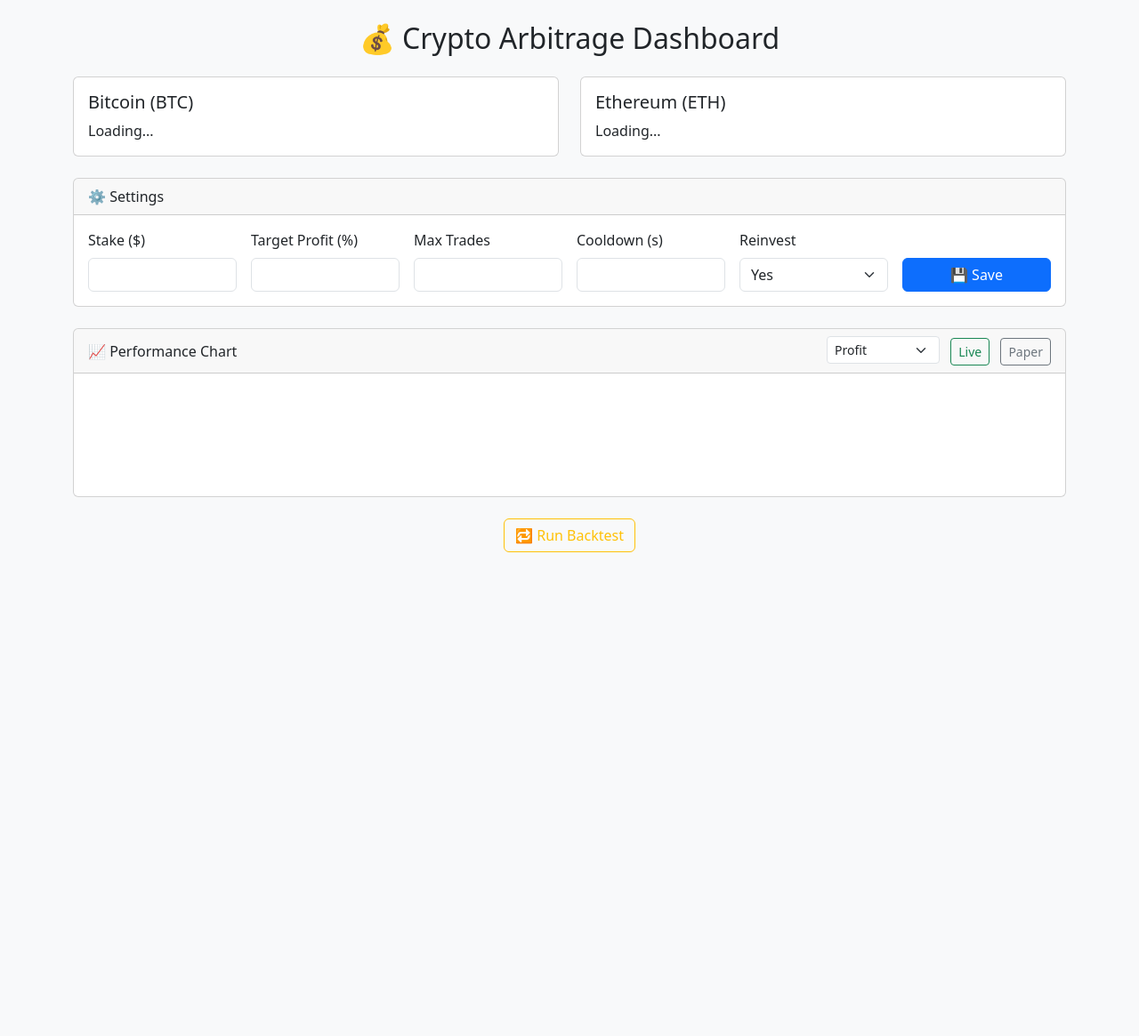
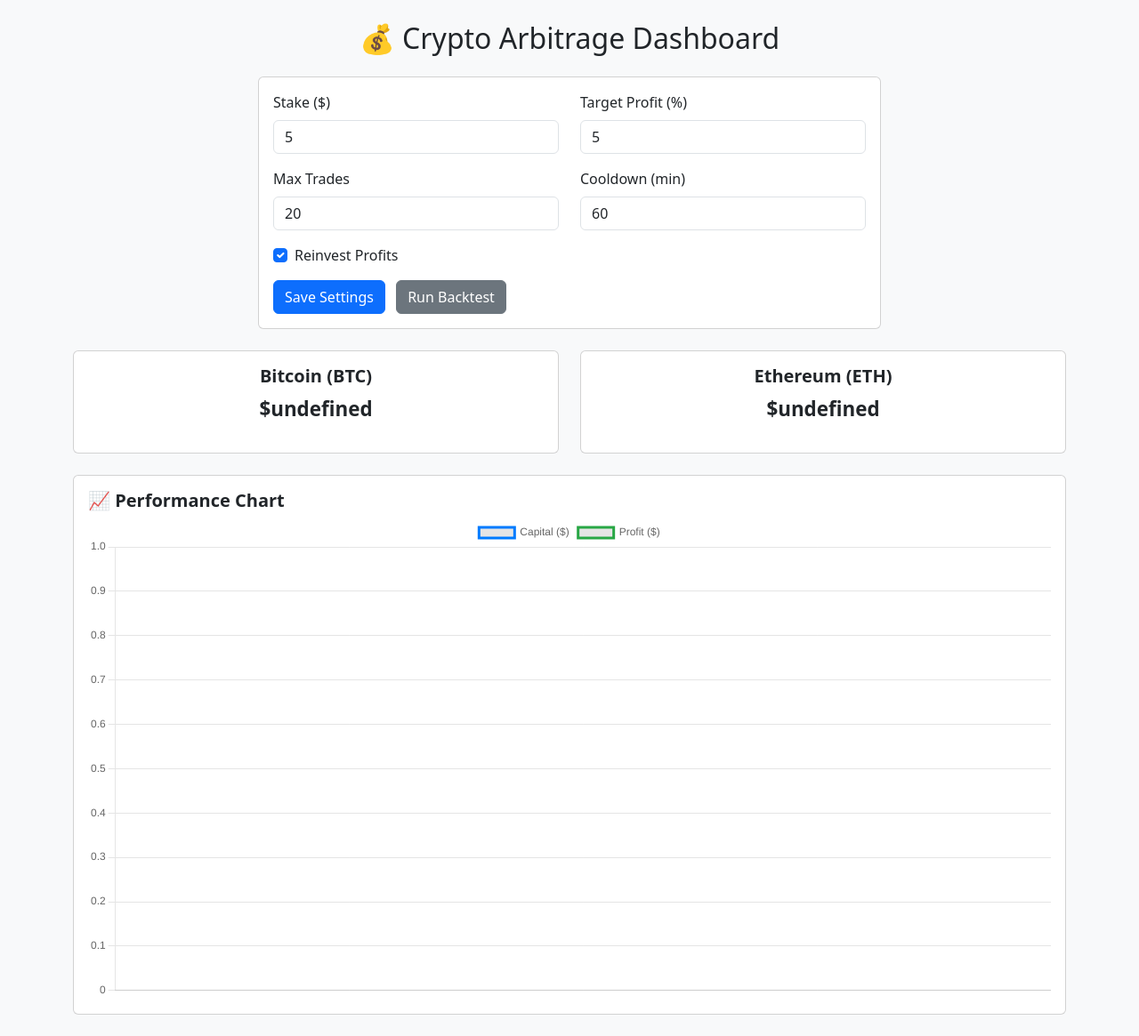
Before and after one commit to clement-mbogo/crypto-arbirtage-dashboard, a Flask app: page / in a window 1280 px wide. Shown: the whole page at 89% size. Before the commit the page ends 621 px from the top, so only its background shows below. Run offline with Flask 3, Linux system fonts and the light colour scheme; data that the repository does not hold is empty.

Commit message:
html and app clean

```diff
--- a/app.py
+++ b/app.py
@@ -1,82 +1,72 @@
-# app.py (Updated with caching + backtest + BTC/ETH fixes)
-
-from flask import Flask, render_template, jsonify, request
-import requests, time, json, os
+from flask import Flask, render_template, request, jsonify
+import requests
+import json
+import os
+import sqlite3
 from datetime import datetime
 
 app = Flask(__name__)
 
-CACHE = {
-    "last_prices": {},
-    "last_fetch": 0
-}
+SETTINGS_PATH = "settings.json"
 
-SETTINGS_FILE = "settings.json"
-TRADE_LOG = "trades.db"
-
-# --------------------------- UTILS ---------------------------
-def load_settings():
-    if os.path.exists(SETTINGS_FILE):
-        with open(SETTINGS_FILE, 'r') as f:
+# === Helpers ===
+def get_settings():
+    if os.path.exists(SETTINGS_PATH):
+        with open(SETTINGS_PATH, "r") as f:
             return json.load(f)
     return {
         "stake": 5,
         "target_profit": 5,
         "max_trades": 20,
-        "cooldown": 1,
-        "reinvest": True
+        "cooldown": 60,
+        "reinvest": True,
+        "mode": "live"
     }
 
 def save_settings(data):
-    with open(SETTINGS_FILE, 'w') as f:
-        json.dump(data, f, indent=2)
+    with open(SETTINGS_PATH, "w") as f:
+        json.dump(data, f)
 
-# --------------------------- ROUTES ---------------------------
+# === Routes ===
 @app.route("/")
 def dashboard():
-    settings = load_settings()
+    settings = get_settings()
     return render_template("dashboard.html", settings=settings)
+
+@app.route("/settings", methods=["GET", "POST"])
+def settings():
+    if request.method == "POST":
+        data = request.json
+        save_settings(data)
+        return jsonify({"message": "Settings saved successfully"})
+    return jsonify(get_settings())
 
 @app.route("/prices")
 def prices():
-    now = time.time()
-    if now - CACHE["last_fetch"] < 60:
-        return jsonify(CACHE["last_prices"])
-
     try:
         url = "https://api.coingecko.com/api/v3/simple/price?ids=bitcoin,ethereum&vs_currencies=usd"
-        res = requests.get(url)
-        data = res.json()
-        prices = {
-            "btc": data["bitcoin"]["usd"],
-            "eth": data["ethereum"]["usd"]
-        }
-        CACHE["last_prices"] = prices
-        CACHE["last_fetch"] = now
-        return jsonify(prices)
+        response = requests.get(url)
+        response.raise_for_status()
+        data = response.json()
+        return jsonify({
+            "BTC": data.get("bitcoin", {}).get("usd", "N/A"),
+            "ETH": data.get("ethereum", {}).get("usd", "N/A")
+        })
     except Exception as e:
-        print("Price error:", e)
-        return jsonify({"btc": "Error", "eth": "Error"}), 500
-
-@app.route("/update_settings", methods=["POST"])
-def update_settings():
-    data = request.json
-    save_settings(data)
-    return jsonify({"status": "ok"})
+        print("Error fetching prices:", e)
+        return jsonify({"BTC": "Error", "ETH": "Error"}), 500
 
 @app.route("/real_growth")
 def real_growth():
-    data = {
-        "labels": ["T1", "T2", "T3", "T4"],
-        "capital": [100, 105, 110, 120],
-        "profit": [0, 5, 10, 20],
-        "trades": [0, 2, 4, 6]
-    }
+    # Mock graph data
+    now = datetime.now()
+    data = [{"time": now.strftime("%H:%M:%S"), "capital": 100 + i*5, "profit": i*2, "trades": i} for i in range(10)]
     return jsonify(data)
 
 @app.route("/backtest")
 def backtest():
-    return jsonify({"message": "Backtest complete. Simulated profit: 8.3%"})
+    return jsonify({"message": "Backtest started (mocked)"})
 
+# === Main ===
 if __name__ == "__main__":
     app.run(debug=True)
--- a/templates/dashboard.html
+++ b/templates/dashboard.html
@@ -1,23 +1,71 @@
 <!DOCTYPE html>
 <html lang="en">
 <head>
-    <meta charset="UTF-8">
-    <meta name="viewport" content="width=device-width, initial-scale=1.0">
+    <meta charset="UTF-8" />
+    <meta name="viewport" content="width=device-width, initial-scale=1.0" />
     <title>Crypto Arbitrage Dashboard</title>
-    <link href="https://cdn.jsdelivr.net/npm/bootstrap@5.3.2/dist/css/bootstrap.min.css" rel="stylesheet">
-    <script src="https://cdn.jsdelivr.net/npm/chart.js"></script>
+    <link href="https://cdn.jsdelivr.net/npm/bootstrap@5.3.0/dist/css/bootstrap.min.css" rel="stylesheet">
+    <style>
+        body {
+            background-color: #f8f9fa;
+        }
+        .card-title {
+            font-weight: 600;
+        }
+        .price-value {
+            font-size: 1.4rem;
+            font-weight: bold;
+        }
+        #settings-form {
+            max-width: 700px;
+        }
+    </style>
 </head>
-<body class="bg-light">
+<body>
 <div class="container py-4">
-        <h2 class="mb-4 text-center">💰 Crypto Arbitrage Dashboard</h2>
+    <h2 class="text-center mb-4">💰 Crypto Arbitrage Dashboard</h2>
 
-        <!-- Prices Panel -->
-        <div class="row mb-4">
+    <!-- Settings Form -->
+    <div class="card mb-4 mx-auto" id="settings-form">
+        <div class="card-body">
+            <form method="POST" action="/settings">
+                <div class="row mb-3">
+                    <div class="col">
+                        <label for="stake" class="form-label">Stake ($)</label>
+                        <input type="number" step="0.01" name="stake" id="stake" class="form-control" value="{{ settings.stake }}">
+                    </div>
+                    <div class="col">
+                        <label for="target_profit" class="form-label">Target Profit (%)</label>
+                        <input type="number" step="0.1" name="target_profit" id="target_profit" class="form-control" value="{{ settings.target_profit }}">
+                    </div>
+                </div>
+                <div class="row mb-3">
+                    <div class="col">
+                        <label for="max_trades" class="form-label">Max Trades</label>
+                        <input type="number" name="max_trades" id="max_trades" class="form-control" value="{{ settings.max_trades }}">
+                    </div>
+                    <div class="col">
+                        <label for="cooldown" class="form-label">Cooldown (min)</label>
+                        <input type="number" name="cooldown" id="cooldown" class="form-control" value="{{ settings.cooldown }}">
+                    </div>
+                </div>
+                <div class="form-check mb-3">
+                    <input class="form-check-input" type="checkbox" name="reinvest" id="reinvest" {% if settings.reinvest %}checked{% endif %}>
+                    <label class="form-check-label" for="reinvest">Reinvest Profits</label>
+                </div>
+                <button type="submit" class="btn btn-primary">Save Settings</button>
+                <a href="/backtest" class="btn btn-secondary ms-2">Run Backtest</a>
+            </form>
+        </div>
+    </div>
+
+    <!-- Prices Section -->
+    <div class="row text-center mb-4">
         <div class="col-md-6">
             <div class="card">
                 <div class="card-body">
                     <h5 class="card-title">Bitcoin (BTC)</h5>
-                        <p class="card-text" id="btc-price">Loading...</p>
+                    <p class="price-value" id="btc-price">Loading...</p>
                 </div>
             </div>
         </div>
@@ -25,89 +73,71 @@
             <div class="card">
                 <div class="card-body">
                     <h5 class="card-title">Ethereum (ETH)</h5>
-                        <p class="card-text" id="eth-price">Loading...</p>
+                    <p class="price-value" id="eth-price">Loading...</p>
                 </div>
             </div>
         </div>
     </div>
 
-        <!-- Settings Panel -->
-        <div class="card mb-4">
-            <div class="card-header">⚙️ Settings</div>
+    <!-- Growth Chart -->
+    <div class="card">
         <div class="card-body">
-                <form id="settings-form">
-                    <div class="row g-3">
-                        <div class="col-md-2">
-                            <label class="form-label">Stake ($)</label>
-                            <input type="number" step="0.01" min="1" name="stake" class="form-control" required>
+            <h5 class="card-title">📈 Performance Chart</h5>
+            <canvas id="growthChart"></canvas>
         </div>
-                        <div class="col-md-2">
-                            <label class="form-label">Target Profit (%)</label>
-                            <input type="number" step="0.01" min="0" name="target_profit" class="form-control" required>
-                        </div>
-                        <div class="col-md-2">
-                            <label class="form-label">Max Trades</label>
-                            <input type="number" min="1" name="max_trades" class="form-control" required>
-                        </div>
-                        <div class="col-md-2">
-                            <label class="form-label">Cooldown (s)</label>
-                            <input type="number" min="1" name="cooldown" class="form-control" required>
-                        </div>
-                        <div class="col-md-2">
-                            <label class="form-label">Reinvest</label>
-                            <select name="reinvest" class="form-select">
-                                <option value="true">Yes</option>
-                                <option value="false">No</option>
-                            </select>
-                        </div>
-                        <div class="col-md-2 d-flex align-items-end">
-                            <button type="submit" class="btn btn-primary w-100">💾 Save</button>
-                        </div>
-                    </div>
-                </form>
     </div>
 </div>
 
-        <!-- Graph and Controls -->
-        <div class="card mb-4">
-            <div class="card-header d-flex justify-content-between align-items-center">
-                <span>📈 Performance Chart</span>
-                <div>
-                    <select id="chartType" class="form-select form-select-sm d-inline-block w-auto me-2">
-                        <option value="profit">Profit</option>
-                        <option value="capital">Capital</option>
-                        <option value="trade_count">Trade Count</option>
-                    </select>
-                    <button id="toggleLive" class="btn btn-sm btn-outline-success me-2">Live</button>
-                    <button id="togglePaper" class="btn btn-sm btn-outline-secondary">Paper</button>
-                </div>
-            </div>
-            <div class="card-body">
-                <canvas id="performanceChart" height="100"></canvas>
-            </div>
-        </div>
-
-        <!-- Backtest Button -->
-        <div class="text-center mb-5">
-            <button class="btn btn-outline-warning" id="runBacktest">🔁 Run Backtest</button>
-        </div>
-    </div>
-
+<script src="https://cdn.jsdelivr.net/npm/chart.js"></script>
 <script>
-        // Preload BTC and ETH Prices
     async function fetchPrices() {
         try {
-                const res = await fetch('/prices');
-                const data = await res.json();
-                document.getElementById('btc-price').innerText = `$${data.bitcoin}`;
-                document.getElementById('eth-price').innerText = `$${data.ethereum}`;
+            const response = await fetch("/prices");
+            const data = await response.json();
+            document.getElementById("btc-price").textContent = "$" + data.bitcoin;
+            document.getElementById("eth-price").textContent = "$" + data.ethereum;
         } catch (err) {
-                document.getElementById('btc-price').innerText = 'Error';
-                document.getElementById('eth-price').innerText = 'Error';
+            document.getElementById("btc-price").textContent = "Error";
+            document.getElementById("eth-price").textContent = "Error";
         }
     }
+    fetchPrices();
+    setInterval(fetchPrices, 60000);
 
-        // Load Settings
-        async function preloadSettings() {
-            const res = await fetch('/get_settings');
-            const settings = await res.json();
+    // Chart load
+    fetch("/real_growth")
+        .then(res => res.json())
+        .then(data => {
+            const ctx = document.getElementById("growthChart").getContext("2d");
+            new Chart(ctx, {
+                type: "line",
+                data: {
+                    labels: data.timestamps,
+                    datasets: [
+                        {
+                            label: "Capital ($)",
+                            data: data.capital,
+                            borderColor: "#007bff",
+                            fill: false
+                        },
+                        {
+                            label: "Profit ($)",
+                            data: data.profit,
+                            borderColor: "#28a745",
+                            fill: false
+                        }
+                    ]
+                },
+                options: {
+                    responsive: true,
+                    plugins: {
+                        legend: {
+                            position: "top"
+                        }
+                    }
+                }
+            });
+        });
+</script>
+</body>
+</html>
```
Lines whose indentation alone changed are shown as unchanged.
